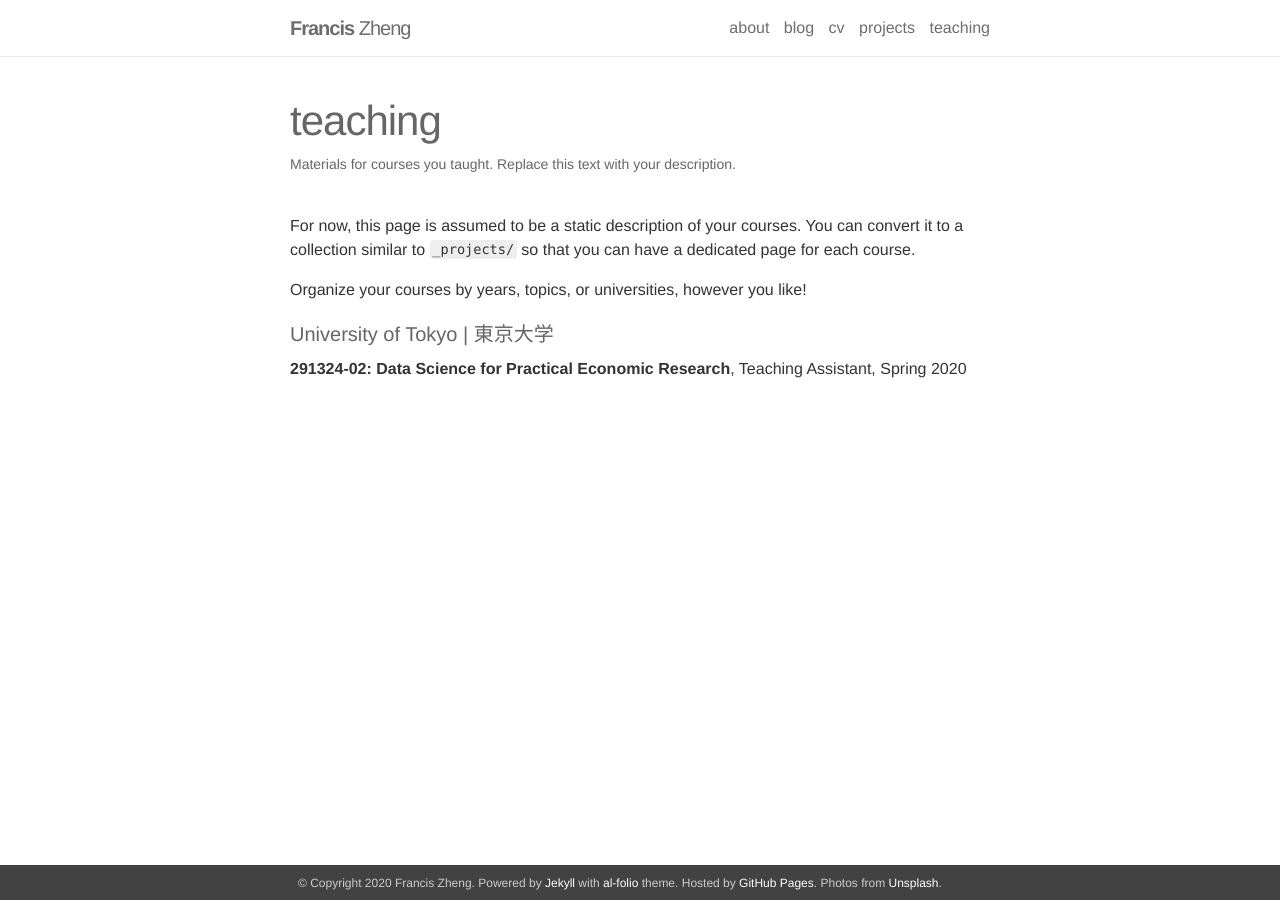
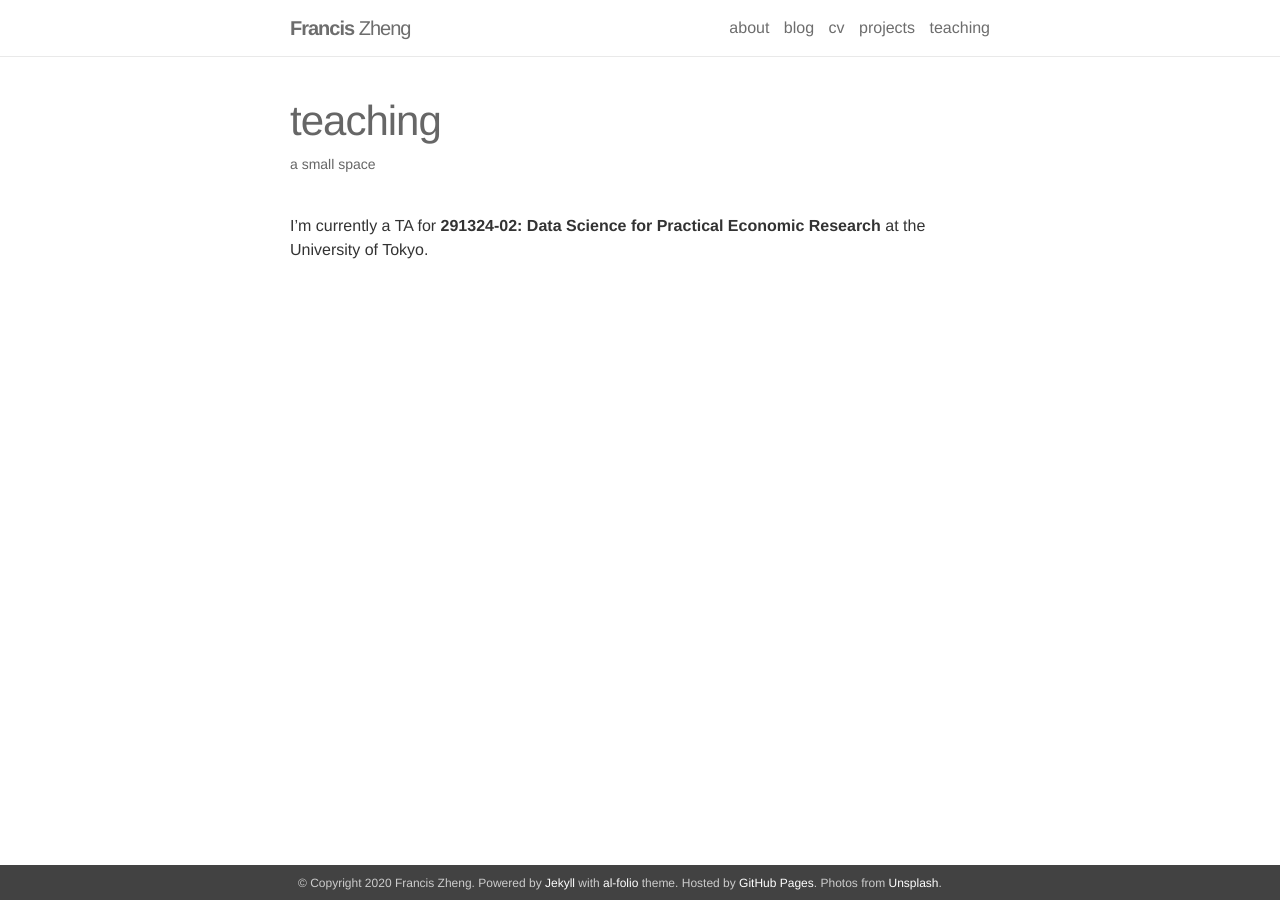
Before and after one commit to francisdzheng/francisdzheng.github.io, a Jekyll site: the page built from _pages/teaching.md, in a window 1280 px wide. Built offline with Jekyll 4.4.1, drawn with Linux system fonts in a browser that asks for light colours; nearby versions of some CDN libraries.

Commit message:
teaching

```diff
--- a/_pages/teaching.md
+++ b/_pages/teaching.md
@@ -2,12 +2,7 @@
 layout: page
 permalink: /teaching/
 title: teaching
-description: Materials for courses you taught. Replace this text with your description.
+description: a small space
 ---
 
-For now, this page is assumed to be a static description of your courses. You can convert it to a collection similar to `_projects/` so that you can have a dedicated page for each course.
-
-Organize your courses by years, topics, or universities, however you like!
-
-#### University of Tokyo | 東京大学
-__291324-02: Data Science for Practical Economic Research__, Teaching Assistant, Spring 2020
+I'm currently a TA for __291324-02: Data Science for Practical Economic Research__ at the University of Tokyo.
```
Also changed, not shown: 1 other file.
